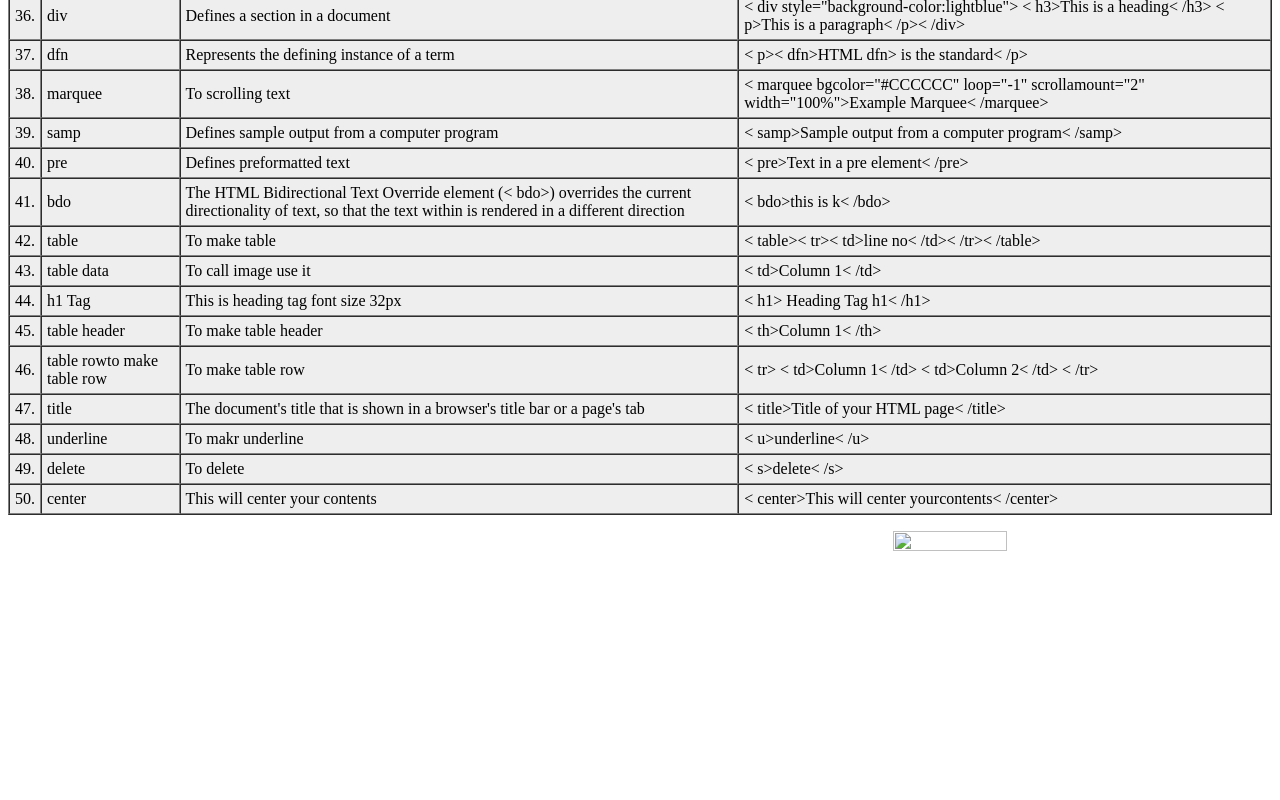
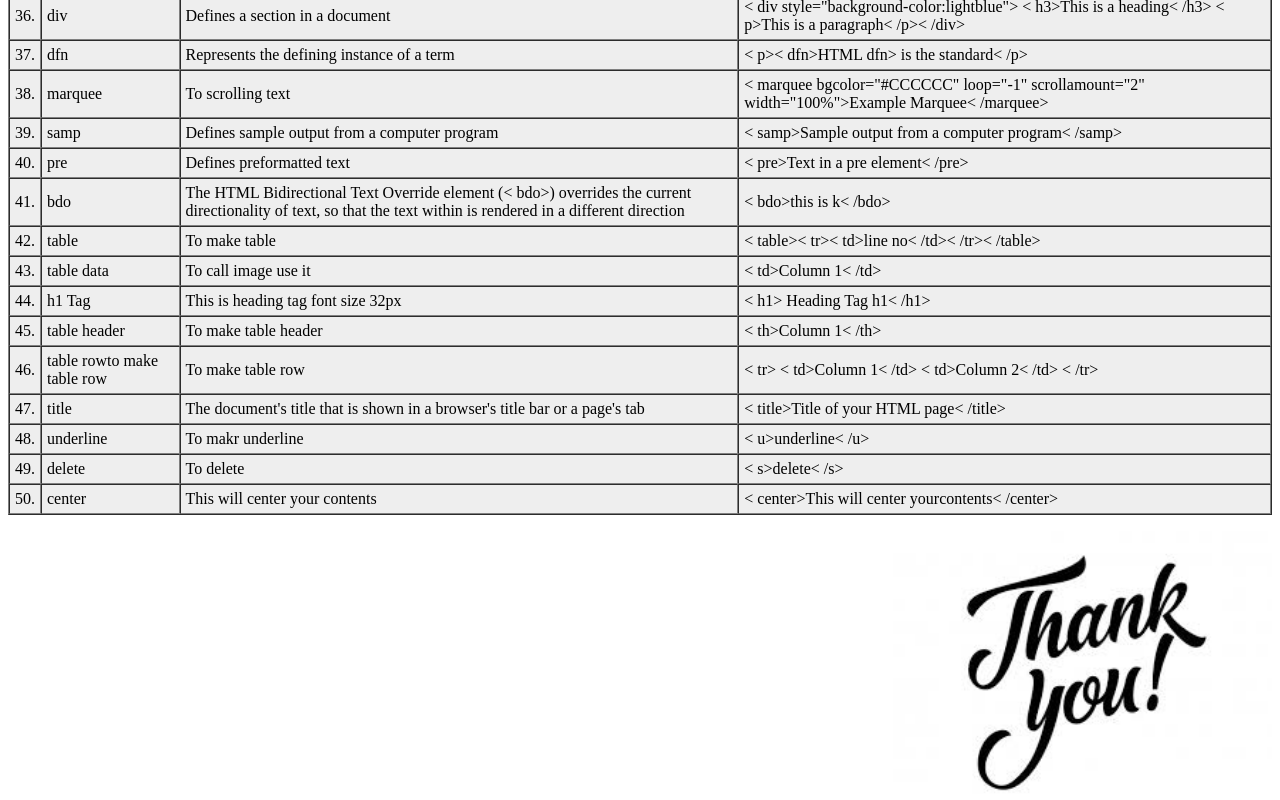
Before and after one commit to arsaim/Assignment, a plain HTML site: page index.html in a window 1280 px wide. Shown: the part 1345-2145 px from the top of the page. Before the commit the page ends 1900 px from the top, so only its background shows below. Drawn offline with Linux system fonts and the light colour scheme.

Commit message:
Update index.html

```diff
--- a/index.html
+++ b/index.html
@@ -1,7 +1,7 @@
 <!DOCTYPE html>
 <html>
 <head>
-	<link rel="icon" href="images/ht.png">
+	<link rel="icon" href="Assets/images/ht.png">
 
 
 	<title>MY First Assignment</title>
@@ -393,7 +393,7 @@ p.error {
 
 <p>              </p>
 
-<img src="images/thanks.jpg" width="30%" height="30%" align="right">
+<img src="Assets/images/thanks.jpg" width="30%" height="30%" align="right">
 
 
 </body>
```
